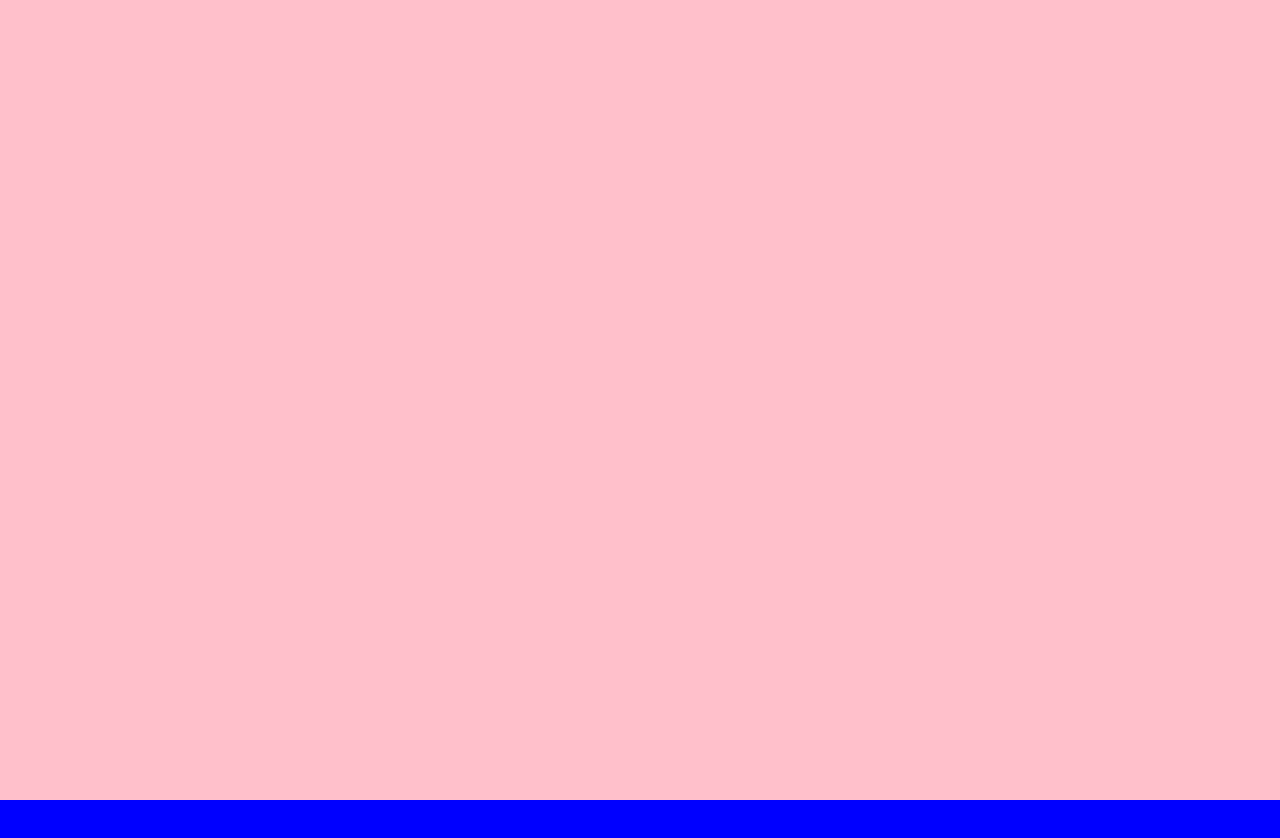
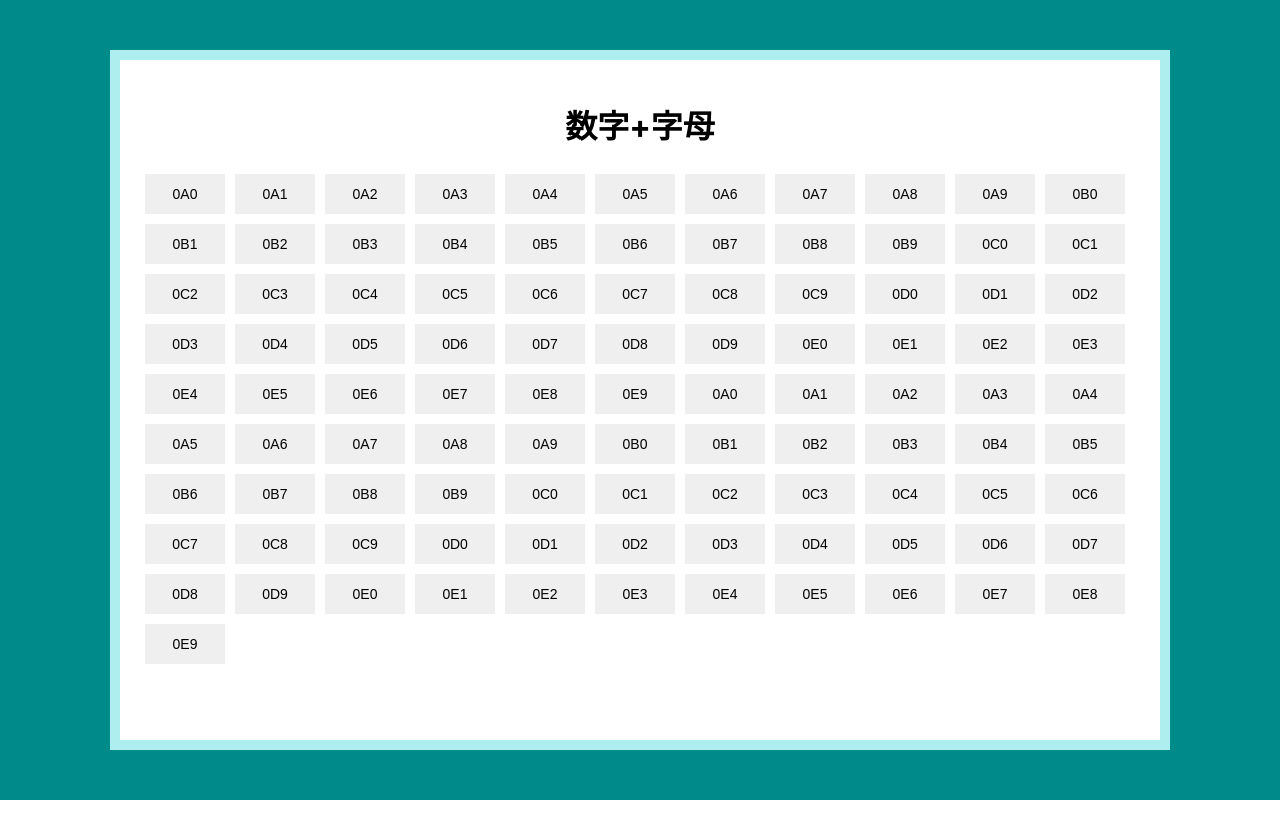
Before and after one commit to 1linan/scroll_demo, a React (Create React App) app: page / in a window 1280 px wide. Shown: the top 838 px of the page. After the commit the page ends 800 px from the top, so only its background shows below. Built offline with nearby package versions, Linux system fonts and the light colour scheme.

Commit message:
feat: 定时分堆渲染数据

```diff
--- a/package.json
+++ b/package.json
@@ -11,6 +11,7 @@
     "@types/node": "^16.7.13",
     "@types/react": "^18.0.0",
     "@types/react-dom": "^18.0.0",
+    "craco-less": "^2.0.0",
     "react": "^18.2.0",
     "react-dom": "^18.2.0",
     "react-scripts": "5.0.1",
--- /dev/null
+++ b/src/DataApp.tsx
@@ -0,0 +1,9 @@
+
+import { Data } from './views/data';
+function App() {
+  return <>
+    <Data />
+  </>
+}
+
+export default App;
--- a/src/index.tsx
+++ b/src/index.tsx
@@ -1,7 +1,7 @@
 import React from 'react';
 import ReactDOM from 'react-dom/client';
 import './index.css';
-import App from './App';
+import App from './DataApp';
 import reportWebVitals from './reportWebVitals';
 
 const root = ReactDOM.createRoot(
--- a/src/react-app-env.d.ts
+++ b/src/react-app-env.d.ts
@@ -1 +1,6 @@
 /// <reference types="react-scripts" />
+declare module '*.module.less' {
+  const classes: { readonly [key: string]: string };
+  export default classes;
+}
+declare module '*.less'
--- /dev/null
+++ b/src/views/data.module.less
@@ -0,0 +1,52 @@
+.dataContainer {
+  width: 100vw;
+  height: 100vh;
+  background-color: darkcyan;
+  position: relative;
+
+  .dataItems {
+    width: 1000px;
+    padding: 20px;
+    height: 80vh;
+    overflow-y: scroll;
+    position: absolute;
+    top: 50%;
+    left: 50%;
+    transform: translate(-50%, -50%);
+    border: 10px solid paleturquoise;
+    background-color: white;
+
+    h1 {
+      width: 100%;
+      text-align: center;
+    }
+  }
+
+  button {
+    border: none;
+    width: 80px;
+    height: 40px;
+    font-size: 14px;
+    margin: 5px;
+  }
+
+
+  /* 设置滚动条的样式 */
+  ::-webkit-scrollbar {
+    width: 5px;
+    height: 5px;
+  }
+
+  /* 滚动槽 */
+  ::-webkit-scrollbar-track {
+    border-radius: 10px;
+    background-color: #F4F4F4;
+    /* background-color: gray; */
+  }
+
+  /* 滚动条滑块 */
+  ::-webkit-scrollbar-thumb {
+    border-radius: 10px;
+    background: plum;
+  }
+}
--- /dev/null
+++ b/src/views/data.tsx
@@ -0,0 +1,56 @@
+import { useEffect, useState } from "react";
+import styles from './data.module.less';
+
+export function Data() {
+  const [data, setData] = useState<string[]>([]);
+
+
+  //分堆：将数据分成一堆50个,便于观察
+  function groupsFn(arr: Array<string>) {
+    let i = 0;
+    let res = [];
+    while (i < arr.length) {
+      res.push(arr.slice(i, i + 50));
+      i += 50;
+    }
+    return res;
+  }
+
+  useEffect(() => {
+    let mixture = [];
+    for (let i = 48; i <= 57; i++) {
+      const firstChar = String.fromCharCode(i); // 获取数字 0-9 中的字符
+      for (let j = 65; j <= 90; j++) {
+        const secondChar = String.fromCharCode(j); // 获取字母 A-Z 中的字符
+        for (let k = 48; k <= 57; k++) {
+          const thirdChar = String.fromCharCode(k); // 再次获取数字 0-9 中的字符
+          mixture.push(`${firstChar}${secondChar}${thirdChar}`);
+        }
+      }
+    }
+    //获取分堆后的数组
+    let mixtureArr = groupsFn(mixture);
+
+    //分堆定时渲染
+    for (let i = 0; i < mixtureArr.length; i++) {
+      //相当于创建很多定时任务去处理
+      setTimeout(() => {
+        setData((x: string[]) => [...x, ...mixtureArr[i]]);//赋值渲染
+      }, 6000 * i)
+    }
+  }, []);
+
+
+  return (
+    <div className={styles.dataContainer}>
+      <div className={styles.dataItems}>
+        <h1>数字+字母</h1>
+        <div>
+          {
+            data.map((v, index) => <button key={index}>{v}</button>)
+          }
+        </div>
+      </div>
+    </div>
+  )
+}
```
Also changed, not shown: 1 other file (tests, documents, lock files or other folders).
